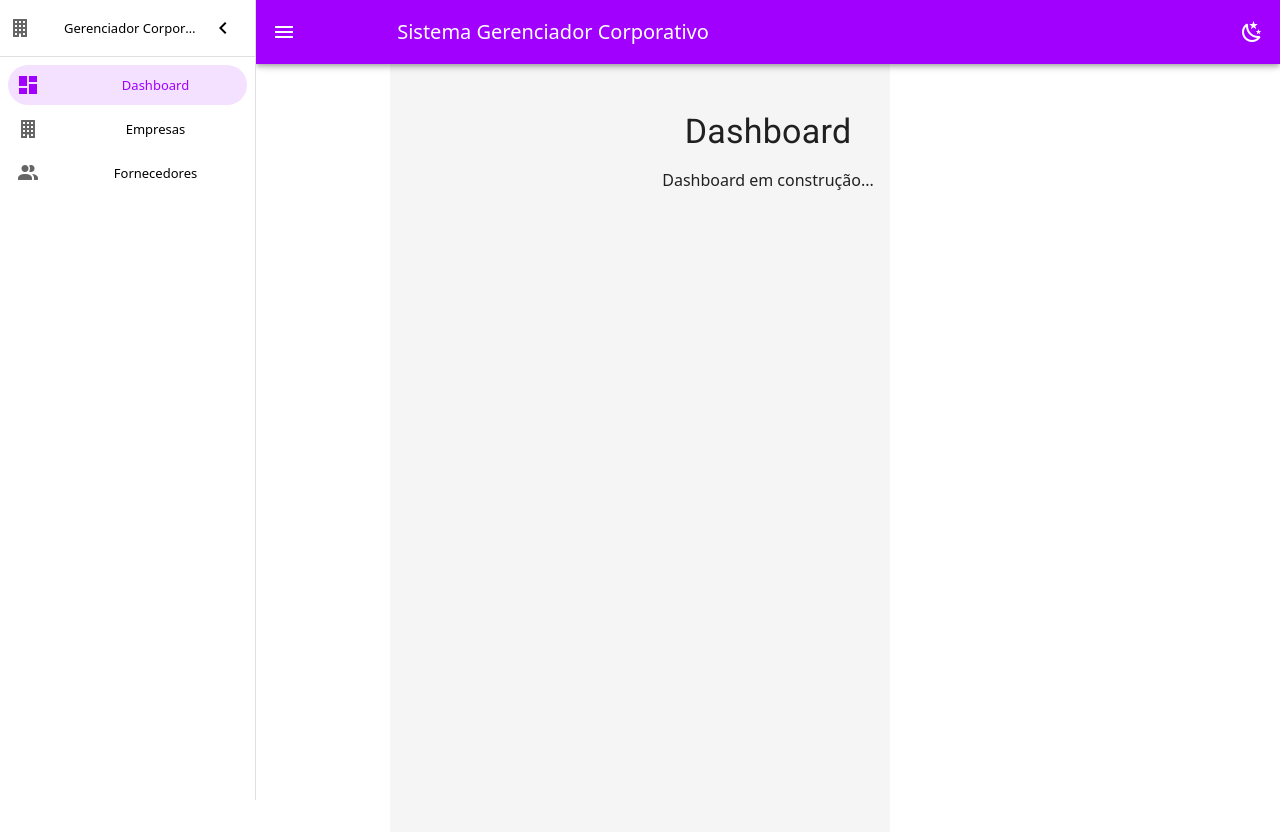
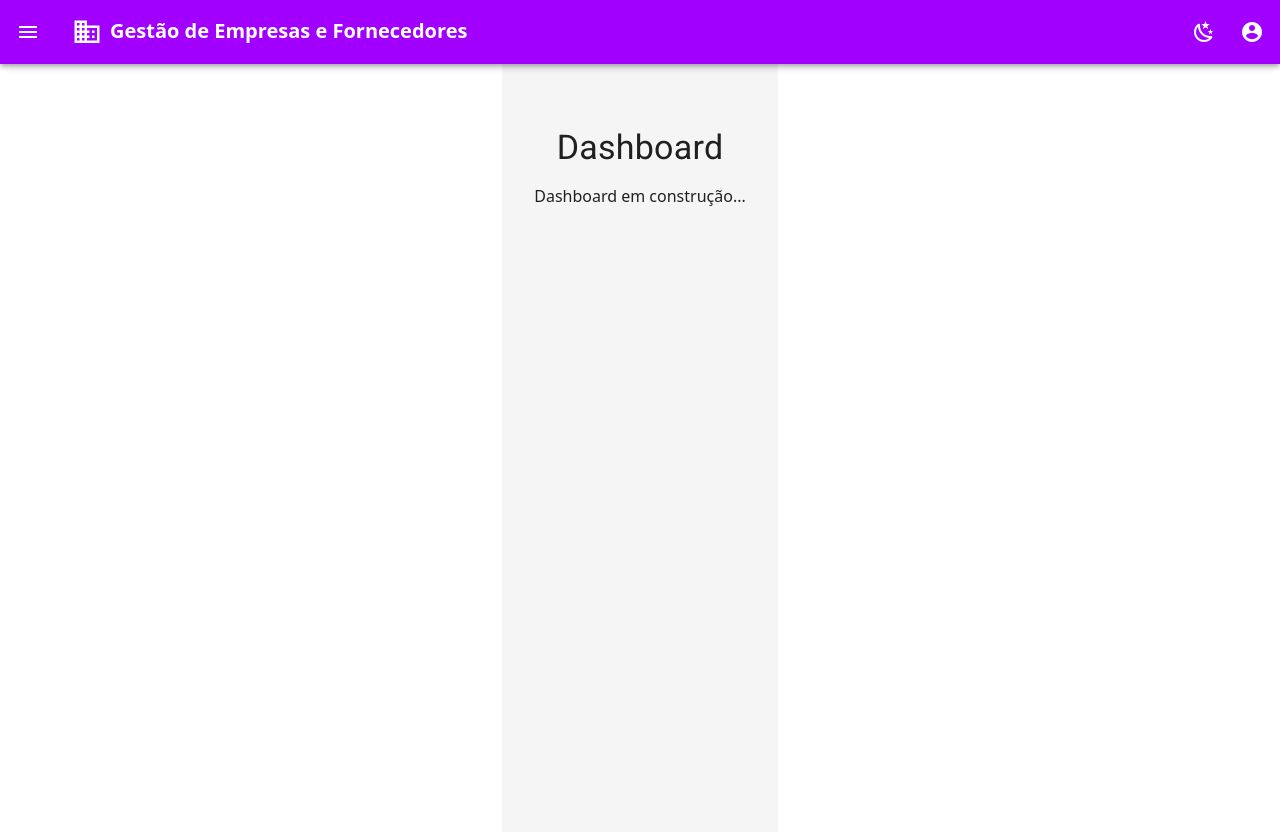
Before and after one commit to erikrocha98/GerenciadorCorporativoLite, a Vue app in the folder frontend/: page / in a window 1280 px wide. Shown: the top 838 px of the page. Built offline with nearby package versions, Linux system fonts and the light colour scheme.

Commit message:
feat: AImplementa layout básico ao frontend

```diff
--- a/frontend/src/App.vue
+++ b/frontend/src/App.vue
@@ -1,48 +1,56 @@
 <template>
   <v-app>
-    <!-- Menu Lateral (Drawer) -->
-    <v-navigation-drawer
-      v-model="drawer"
-      app
-      :rail="rail"
-      @click="rail = false"
-      color="surface"
-    >
-      <!-- Logo/Título -->
-      <v-list-item
-        prepend-icon="mdi-office-building"
-        :title="rail ? '' : 'Gerenciador Corporativo'"
-        nav
-      >
-        <template v-slot:append>
-          <v-btn
-            icon
-            variant="text"
-            @click.stop="rail = !rail"
-          >
-            <v-icon>{{ rail ? 'mdi-chevron-right' : 'mdi-chevron-left' }}</v-icon>
-          </v-btn>
-        </template>
-      </v-list-item>
+    <!-- App Bar (Header) -->
+    <v-app-bar color="primary" prominent>
+      <v-app-bar-nav-icon @click="drawer = !drawer"></v-app-bar-nav-icon>
+
+      <v-toolbar-title class="d-flex align-center">
+        <v-icon icon="mdi-domain" class="mr-2"></v-icon>
+        <span class="font-weight-bold">Gestão de Empresas e Fornecedores</span>
+      </v-toolbar-title>
+
+      <v-spacer></v-spacer>
+
+      <!-- Toggle de Tema -->
+      <v-btn icon @click="themeStore.toggleTheme()">
+        <v-icon>
+          {{ themeStore.isDark ? 'mdi-weather-sunny' : 'mdi-weather-night' }}
+        </v-icon>
+      </v-btn>
+
+      <!-- User Menu -->
+      <v-btn icon>
+        <v-icon>mdi-account-circle</v-icon>
+      </v-btn>
+    </v-app-bar>
+
+    <!-- Navigation Drawer (Sidebar) -->
+    <v-navigation-drawer v-model="drawer" temporary>
+      <v-list>
+        <!-- Header do Menu -->
+        <v-list-item
+          prepend-icon="mdi-view-dashboard"
+          title="Menu teste"
+          subtitle="Navegação"
+        ></v-list-item>
+      </v-list>
 
       <v-divider></v-divider>
 
-      <!-- Menu Items -->
-      <v-list density="compact" nav color="primary">
+      <!-- Itens do Menu -->
+      <v-list density="compact" nav>
         <v-list-item
           prepend-icon="mdi-view-dashboard"
           title="Dashboard"
           value="dashboard"
           :to="{ name: 'Dashboard' }"
-          rounded="xl"
         ></v-list-item>
 
         <v-list-item
-          prepend-icon="mdi-office-building"
+          prepend-icon="mdi-domain"
           title="Empresas"
           value="empresas"
           :to="{ name: 'Empresas' }"
-          rounded="xl"
         ></v-list-item>
 
         <v-list-item
@@ -50,46 +58,27 @@
           title="Fornecedores"
           value="fornecedores"
           :to="{ name: 'Fornecedores' }"
-          rounded="xl"
         ></v-list-item>
       </v-list>
     </v-navigation-drawer>
 
-    <!-- App Bar -->
-    <v-app-bar color="primary" prominent>
-      <v-app-bar-nav-icon
-        @click="drawer = !drawer"
-        color="white"
-      ></v-app-bar-nav-icon>
-
-      <v-toolbar-title class="text-white">
-        Sistema Gerenciador Corporativo
-      </v-toolbar-title>
-
-      <v-spacer></v-spacer>
-
-      <!-- Botão de tema claro/escuro -->
-      <v-btn icon @click="toggleTheme" color="white">
-        <v-icon>{{ theme.global.current.value.dark ? 'mdi-weather-sunny' : 'mdi-weather-night' }}</v-icon>
-      </v-btn>
-    </v-app-bar>
-
-    <!-- Conteúdo Principal -->
-    <v-main style="min-height: 100vh;">
-      <router-view />
+    <!-- Main Content -->
+    <v-main>
+      <v-container fluid>
+        <router-view></router-view>
+      </v-container>
     </v-main>
   </v-app>
 </template>
 
 <script setup lang="ts">
-import { ref } from 'vue'
-import { useTheme } from 'vuetify'
+import { ref } from 'vue';
+import { useThemeStore } from '@/stores/themeStore';
 
-const drawer = ref(true)
-const rail = ref(false)
-const theme = useTheme()
+const drawer = ref(false);
+const themeStore = useThemeStore();
+</script>
 
-const toggleTheme = () => {
-  theme.global.name.value = theme.global.current.value.dark ? 'light' : 'dark'
-}
-</script>
+<style scoped>
+/* Adicione estilos customizados se necessário */
+</style>
--- /dev/null
+++ b/frontend/src/stores/themeStore.ts
@@ -0,0 +1,28 @@
+import { defineStore } from 'pinia';
+import { ref, watch } from 'vue';
+import { useTheme } from 'vuetify';
+
+export const useThemeStore = defineStore('theme', () => {
+  const vuetifyTheme = useTheme();
+
+  // Carregar preferência salva ou usar 'light' como padrão
+  const isDark = ref(localStorage.getItem('theme') === 'dark');
+
+  // Aplicar tema inicial
+  vuetifyTheme.global.name.value = isDark.value ? 'dark' : 'light';
+
+  // Watch para salvar preferência e aplicar tema
+  watch(isDark, (newValue) => {
+    vuetifyTheme.global.name.value = newValue ? 'dark' : 'light';
+    localStorage.setItem('theme', newValue ? 'dark' : 'light');
+  });
+
+  function toggleTheme() {
+    isDark.value = !isDark.value;
+  }
+
+  return {
+    isDark,
+    toggleTheme,
+  };
+});
```
